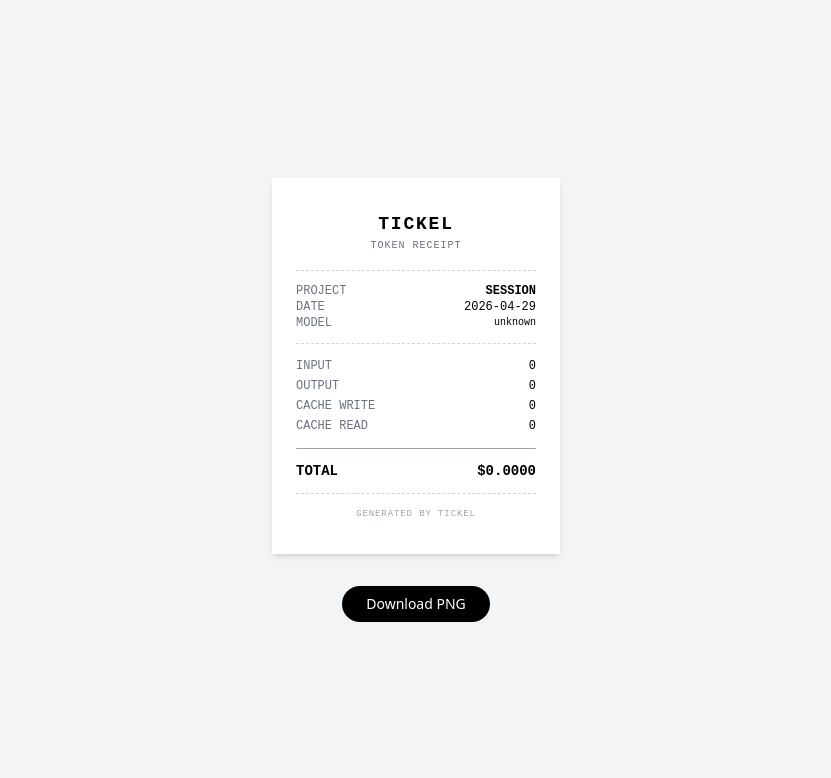
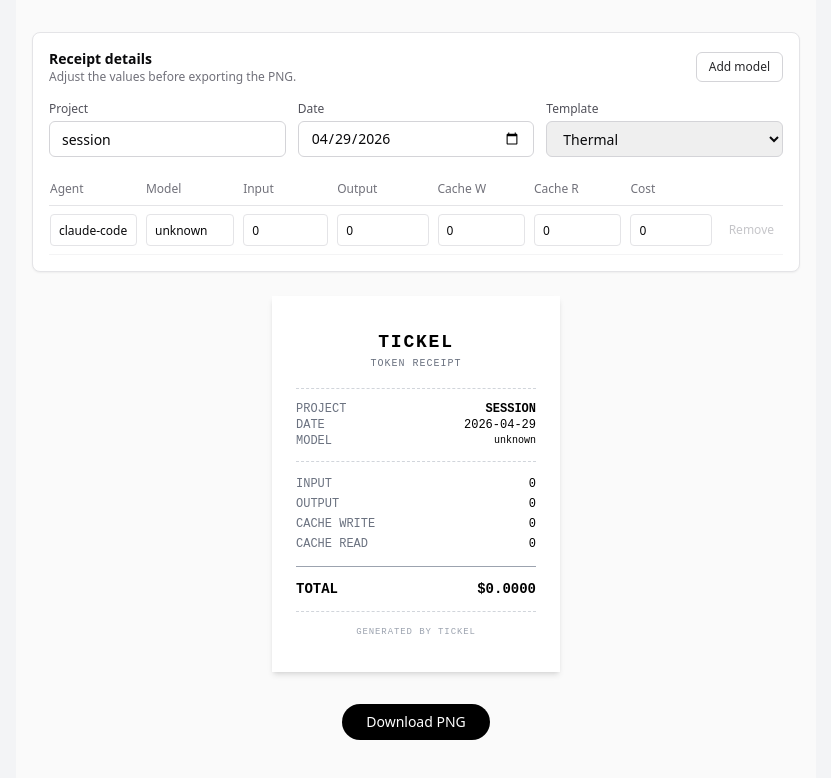
Before and after one commit to ChanlerDev/Tickel, a Next.js app in the folder packages/web/: page / in a window 1280 px wide. Shown: the top 778 px of the page, without its empty margins (224-1055 px from the left). Built offline with nearby package versions, Linux system fonts and the light colour scheme.

Commit message:
feat: add receipt editor

```diff
--- /dev/null
+++ b/packages/web/src/components/ReceiptEditor.tsx
@@ -0,0 +1,172 @@
+import { ReceiptData } from "@/lib/receipt";
+
+interface Props {
+  data: ReceiptData;
+  onChange: (data: ReceiptData) => void;
+}
+
+type ModelField = "agent" | "model" | "in" | "out" | "cw" | "cr" | "cost";
+
+export function ReceiptEditor({ data, onChange }: Props) {
+  const models = data.models && data.models.length > 0
+    ? data.models
+    : [{
+        agent: "claude-code",
+        model: data.model,
+        in: data.inputTokens,
+        out: data.outputTokens,
+        cw: data.cacheWriteTokens,
+        cr: data.cacheReadTokens,
+        cost: data.cost,
+      }];
+
+  function update(next: Partial<ReceiptData>): void {
+    onChange({ ...data, ...next });
+  }
+
+  function updateModel(index: number, field: ModelField, value: string): void {
+    const nextModels = models.map((model, i) => {
+      if (i !== index) return model;
+      return {
+        ...model,
+        [field]: field === "agent" || field === "model" ? value : parseNumber(value),
+      };
+    });
+    onChange(normalizeFromModels(data, nextModels));
+  }
+
+  function addModel(): void {
+    const nextModels = [
+      ...models,
+      { agent: "claude-code", model: "model", in: 0, out: 0, cw: 0, cr: 0, cost: 0 },
+    ];
+    onChange(normalizeFromModels(data, nextModels));
+  }
+
+  function removeModel(index: number): void {
+    const nextModels = models.filter((_, i) => i !== index);
+    onChange(normalizeFromModels(data, nextModels.length > 0 ? nextModels : models));
+  }
+
+  return (
+    <form className="w-full max-w-3xl rounded-lg border border-zinc-200 bg-white p-4 shadow-sm">
+      <div className="mb-4 flex flex-wrap items-center justify-between gap-3">
+        <div>
+          <h2 className="text-sm font-semibold text-zinc-950">Receipt details</h2>
+          <p className="text-xs text-zinc-500">Adjust the values before exporting the PNG.</p>
+        </div>
+        <button
+          type="button"
+          onClick={addModel}
+          className="rounded-md border border-zinc-300 px-3 py-1.5 text-xs font-medium text-zinc-800 hover:bg-zinc-50"
+        >
+          Add model
+        </button>
+      </div>
+
+      <div className="grid gap-3 md:grid-cols-3">
+        <Field label="Project">
+          <input value={data.title} onChange={(e) => update({ title: e.target.value })} className={inputClass} />
+        </Field>
+        <Field label="Date">
+          <input type="date" value={data.date} onChange={(e) => update({ date: e.target.value })} className={inputClass} />
+        </Field>
+        <Field label="Template">
+          <select value={data.templateId} onChange={(e) => update({ templateId: e.target.value })} className={inputClass}>
+            <option value="default">Thermal</option>
+            <option value="minimal">Minimal</option>
+          </select>
+        </Field>
+      </div>
+
+      <div className="mt-4 overflow-x-auto">
+        <table className="min-w-[720px] w-full border-collapse text-left text-xs">
+          <thead>
+            <tr className="border-b border-zinc-200 text-zinc-500">
+              <th className="py-2 pr-2 font-medium">Agent</th>
+              <th className="py-2 pr-2 font-medium">Model</th>
+              <th className="py-2 pr-2 font-medium">Input</th>
+              <th className="py-2 pr-2 font-medium">Output</th>
+              <th className="py-2 pr-2 font-medium">Cache W</th>
+              <th className="py-2 pr-2 font-medium">Cache R</th>
+              <th className="py-2 pr-2 font-medium">Cost</th>
+              <th className="py-2 font-medium" />
+            </tr>
+          </thead>
+          <tbody>
+            {models.map((model, index) => (
+              <tr key={`${model.agent}-${model.model}-${index}`} className="border-b border-zinc-100">
+                <td className="py-2 pr-2">
+                  <input value={model.agent ?? ""} onChange={(e) => updateModel(index, "agent", e.target.value)} className={tableInputClass} />
+                </td>
+                <td className="py-2 pr-2">
+                  <input value={model.model} onChange={(e) => updateModel(index, "model", e.target.value)} className={tableInputClass} />
+                </td>
+                <td className="py-2 pr-2">
+                  <input inputMode="numeric" value={model.in} onChange={(e) => updateModel(index, "in", e.target.value)} className={tableInputClass} />
+                </td>
+                <td className="py-2 pr-2">
+                  <input inputMode="numeric" value={model.out} onChange={(e) => updateModel(index, "out", e.target.value)} className={tableInputClass} />
+                </td>
+                <td className="py-2 pr-2">
+                  <input inputMode="numeric" value={model.cw} onChange={(e) => updateModel(index, "cw", e.target.value)} className={tableInputClass} />
+                </td>
+                <td className="py-2 pr-2">
+                  <input inputMode="numeric" value={model.cr} onChange={(e) => updateModel(index, "cr", e.target.value)} className={tableInputClass} />
+                </td>
+                <td className="py-2 pr-2">
+                  <input inputMode="decimal" value={model.cost} onChange={(e) => updateModel(index, "cost", e.target.value)} className={tableInputClass} />
+                </td>
+                <td className="py-2 text-right">
+                  <button
+                    type="button"
+                    onClick={() => removeModel(index)}
+                    disabled={models.length === 1}
+                    className="rounded px-2 py-1 text-zinc-500 hover:bg-zinc-100 disabled:cursor-not-allowed disabled:opacity-40"
+                  >
+                    Remove
+                  </button>
+                </td>
+              </tr>
+            ))}
+          </tbody>
+        </table>
+      </div>
+    </form>
+  );
+}
+
+function Field({ label, children }: { label: string; children: React.ReactNode }) {
+  return (
+    <label className="grid gap-1 text-xs font-medium text-zinc-600">
+      {label}
+      {children}
+    </label>
+  );
+}
+
+function normalizeFromModels(data: ReceiptData, models: ReceiptData["models"]): ReceiptData {
+  const safeModels = models ?? [];
+  return {
+    ...data,
+    model: safeModels.length === 1 ? safeModels[0].model : "mixed",
+    inputTokens: sum(safeModels, "in"),
+    outputTokens: sum(safeModels, "out"),
+    cacheWriteTokens: sum(safeModels, "cw"),
+    cacheReadTokens: sum(safeModels, "cr"),
+    cost: sum(safeModels, "cost"),
+    models: safeModels,
+  };
+}
+
+function parseNumber(value: string): number {
+  const n = Number(value);
+  return Number.isFinite(n) && n > 0 ? n : 0;
+}
+
+function sum(models: NonNullable<ReceiptData["models"]>, key: "in" | "out" | "cw" | "cr" | "cost"): number {
+  return models.reduce((total, model) => total + model[key], 0);
+}
+
+const inputClass = "h-9 rounded-md border border-zinc-300 px-3 text-sm text-zinc-950 outline-none focus:border-zinc-500";
+const tableInputClass = "h-8 w-full rounded border border-zinc-200 px-2 text-xs text-zinc-950 outline-none focus:border-zinc-500";
--- a/packages/web/src/components/ReceiptPage.tsx
+++ b/packages/web/src/components/ReceiptPage.tsx
@@ -1,24 +1,34 @@
 "use client";
 
+import { useMemo, useState } from "react";
 import { useSearchParams } from "next/navigation";
 import { parseReceiptParams } from "@/lib/receipt";
 import { ReceiptDefault } from "./ReceiptDefault";
 import { ReceiptMinimal } from "./ReceiptMinimal";
 import { DownloadButton } from "./DownloadButton";
+import { ReceiptEditor } from "./ReceiptEditor";
 
 export function ReceiptPage() {
   const params = useSearchParams();
   const raw: Record<string, string> = {};
   params.forEach((value, key) => { raw[key] = value; });
 
-  const data = parseReceiptParams(raw);
+  const initialData = useMemo(() => parseReceiptParams(raw), [params]);
+  const [data, setData] = useState(initialData);
 
   const Receipt = data.templateId === "minimal" ? ReceiptMinimal : ReceiptDefault;
 
   return (
-    <div className="flex flex-col items-center gap-4 py-12">
-      <Receipt data={data} />
-      <DownloadButton filename={`tickel-${data.date}.png`} />
+    <div className="flex min-h-screen flex-col items-center gap-6 bg-zinc-50 px-4 py-8">
+      <ReceiptEditor data={data} onChange={setData} />
+      <div className="flex flex-col items-center gap-4">
+        <Receipt data={data} />
+        <DownloadButton filename={`tickel-${safeFilenamePart(data.date)}.png`} />
+      </div>
     </div>
   );
 }
+
+function safeFilenamePart(value: string): string {
+  return value.replace(/[^a-z0-9-]/gi, "-") || "receipt";
+}
```
Also changed, not shown: 3 other files (tests, documents, lock files or other folders).
